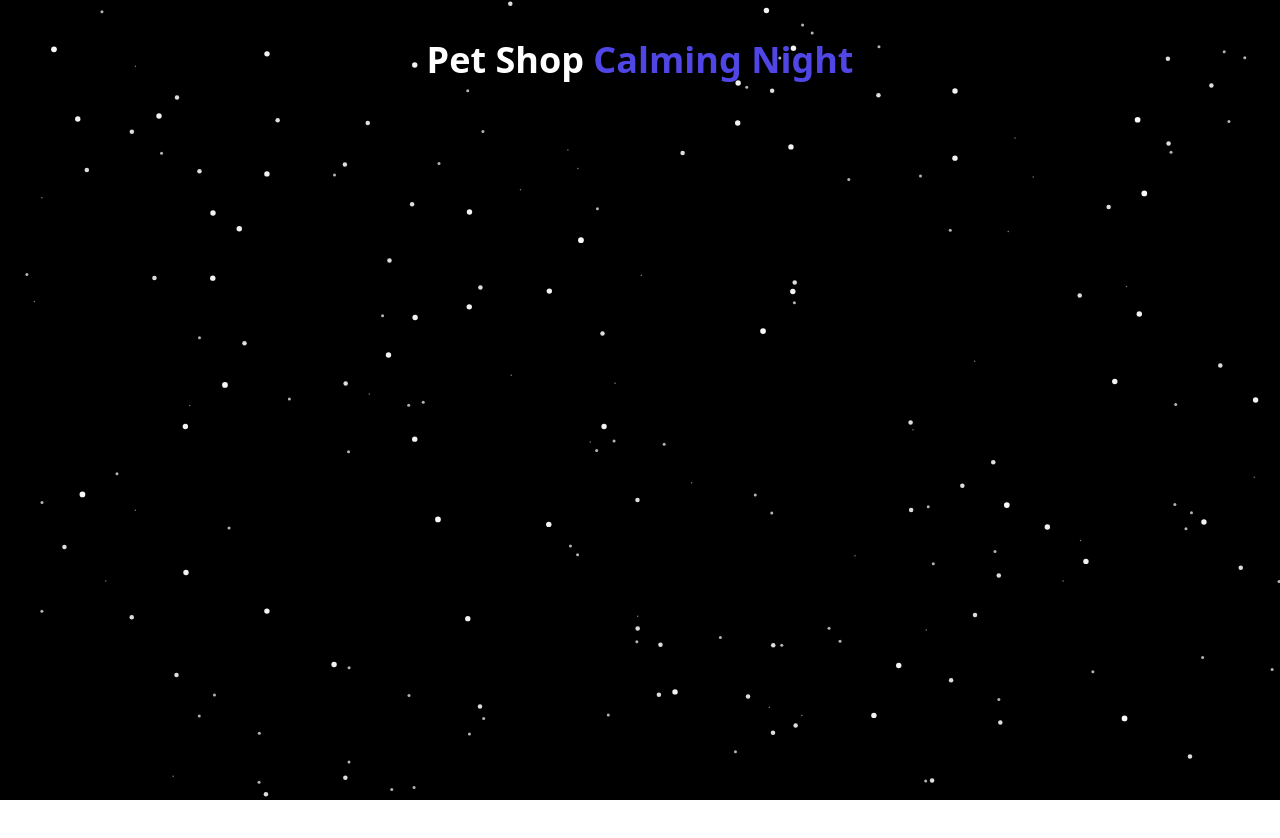
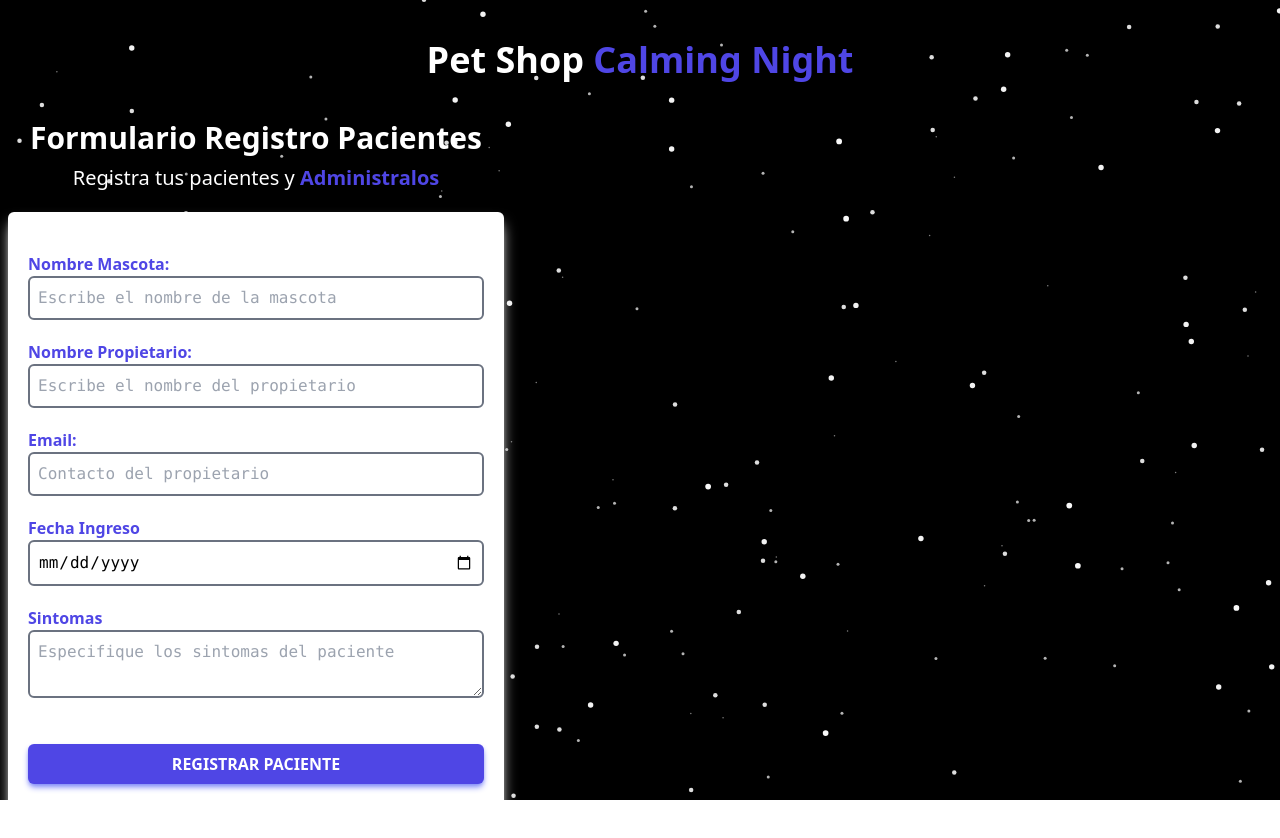
Before and after one commit to OnilBlanco26/CitasParticulas, a React (Vite) app: page / in a window 1280 px wide. Shown: the top 838 px of the page. Before the commit the page ends 800 px from the top, so only its background shows below. Built offline with nearby package versions, Linux system fonts and the light colour scheme.

Commit message:
Creando el formulario completo

```diff
--- a/src/components/Formulario.jsx
+++ b/src/components/Formulario.jsx
@@ -2,8 +2,74 @@ import React from 'react'
 
 const Formulario = () => {
   return (
-    <div>
+    <div className='md:w-1/2 lg:w-2/5'>
+      <h2 className='text-white text-3xl text-center font-bold'>
+        Formulario Registro Pacientes
+      </h2>
+      <p className='text-xl text-white text-center mt-2 mb-5'>
+        Registra tus pacientes y {' '}
+        <span className='text-indigo-600 font-bold'>
+          Administralos
+        </span>
+      </p>
 
+      <form action="" className='bg-white py-10 px-5 rounded-md mx-2 shadow-lg shadow-white mb-5'>
+        <div className='mb-5'>
+          <label htmlFor="mascota" className='block font-bold text-indigo-600'>
+            Nombre Mascota:
+          </label>
+          <input type="text"
+          id='mascota'
+          placeholder='Escribe el nombre de la mascota'
+          className="w-full border-gray-500 border-2 p-2 rounded-md font-mono"
+          />
+        </div>
+        <div className='mb-5'>
+          <label htmlFor="propietario" className='block font-bold text-indigo-600'>
+            Nombre Propietario:
+          </label>
+          <input type="text"
+          id='propietario'
+          placeholder='Escribe el nombre del propietario'
+          className="w-full border-gray-500 border-2 p-2 rounded-md font-mono"
+          />
+        </div>
+        <div className='mb-5'>
+          <label htmlFor="email" className='block font-bold text-indigo-600'>
+            Email:
+          </label>
+          <input type="email"
+          id='email'
+          placeholder='Contacto del propietario'
+          className="w-full border-gray-500 border-2 p-2 rounded-md font-mono"
+          />
+        </div>
+        <div className='mb-5'>
+          <label htmlFor="fecha" className='block font-bold text-indigo-600'>
+            Fecha Ingreso
+          </label>
+          <input type="date"
+          id='fecha'
+          className="w-full border-gray-500 border-2 p-2 rounded-md font-mono"
+          />
+        </div>
+        <div className='mb-5'>
+          <label htmlFor="sintomas" className='block font-bold text-indigo-600'>
+            Sintomas
+          </label>
+          <textarea type="text"
+          id='sintomas'
+          placeholder='Especifique los sintomas del paciente'
+          className="w-full border-gray-500 border-2 p-2 rounded-md font-mono"
+          />
+        </div>
+
+
+        <input type="submit"
+        value='Registrar Paciente'
+        className='w-full bg-indigo-600 p-2 text-white uppercase rounded-md font-bold mt-5 shadow-md shadow-indigo-400 hover:bg-indigo-800 transition-all duration-500 cursor-pointer'
+        />
+      </form>
     </div>
   )
 }
```
